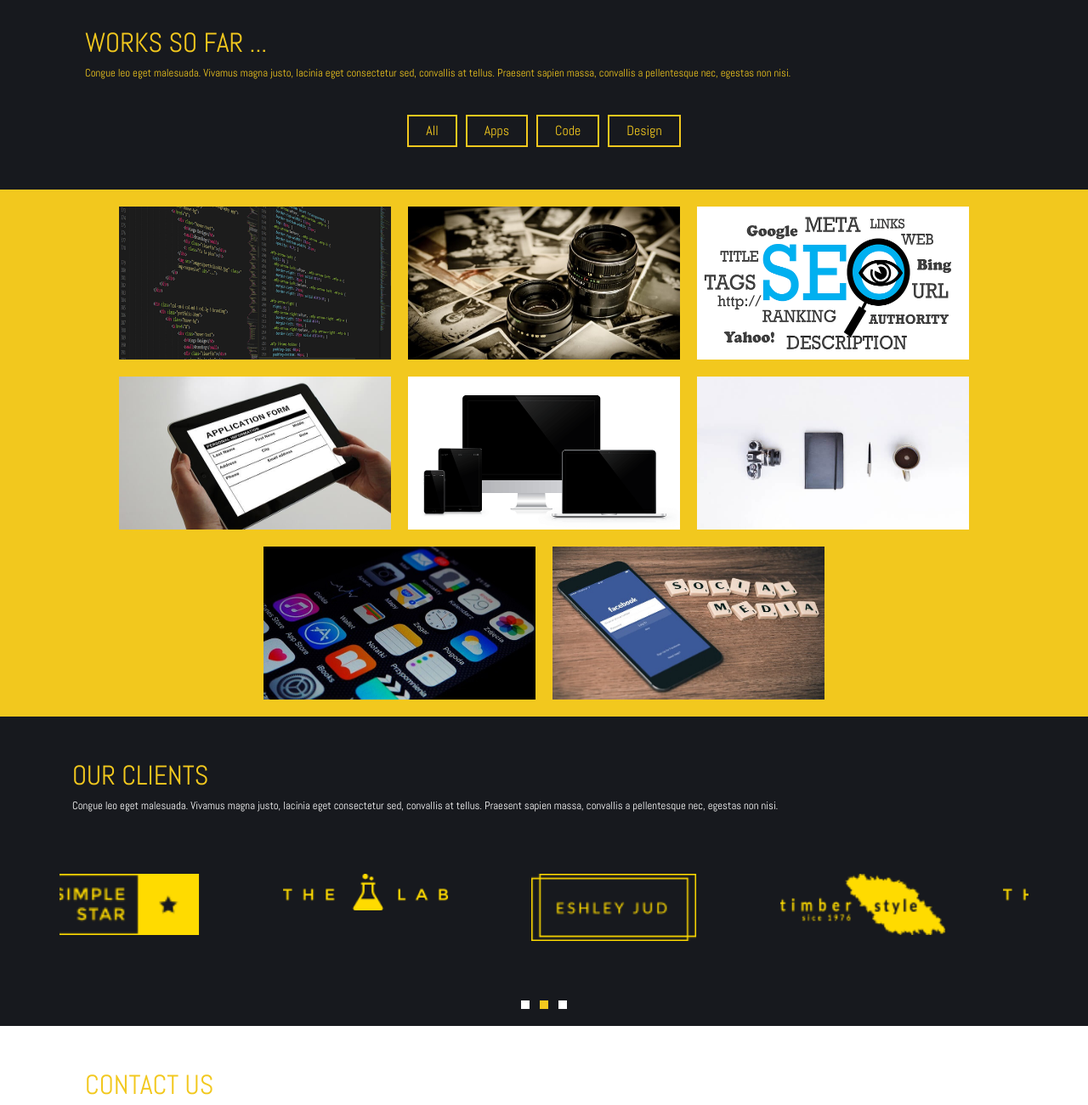
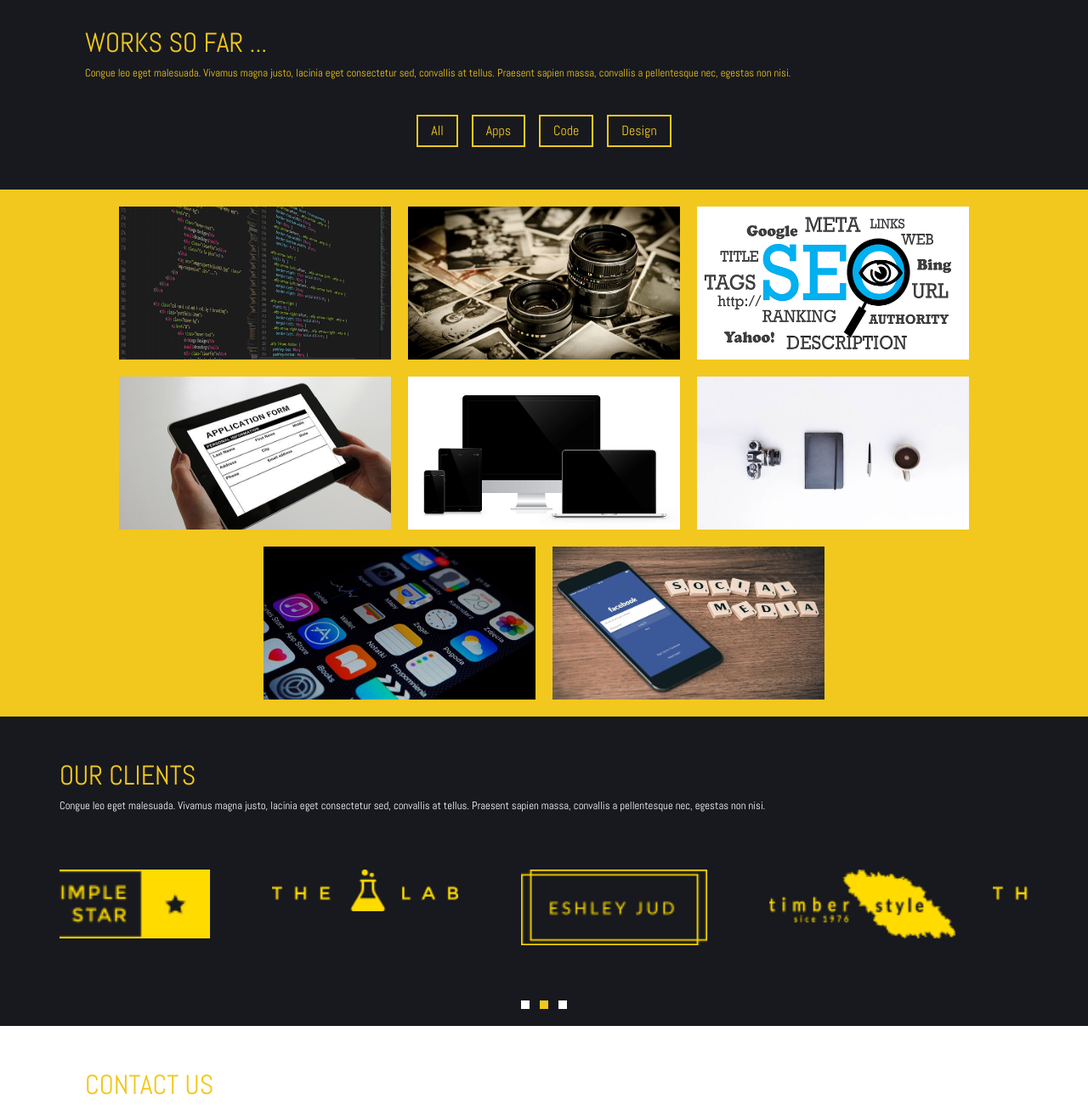
Before and after one commit to Rafal-Kowalczyk/Montreal-Page, a website: page index.html in a window 1280 px wide. Shown: the part 1280-2580 px from the top of the page at 85% size. Drawn offline with nearby package versions, Linux system fonts and the light colour scheme.

Commit message:
Fix styles mobile

```diff
--- a/assets/sass/style.scss
+++ b/assets/sass/style.scss
@@ -238,8 +238,8 @@ header {
             .nav-item {
                 border: 2px solid $color-yellow;
                 background-color: $color-black;
-                margin: 0 5px;
-                padding: 5px 20px;
+                margin: 0 8px;
+                padding: 5px 15px;
                 color: $color-yellow;
                 text-decoration: none;
                 transition: $button-transition;
@@ -331,6 +331,7 @@ header {
     padding: 50px 30px 20px;
 
     .clients-text {
+        padding: 0;
         .clients-title {
             color: $color-yellow;
         }
@@ -376,8 +377,8 @@ header {
                 img {
                     margin-top: 10px;
                     margin-bottom: 30px;
-                    padding: 0 20px;
-                    width: 80%;
+                    padding: 0;
+                    width: 75%;
                 }
             }
         }
```
Also changed, not shown: assets/css/style.css, assets/css/style.prefixed.css, 2 other files.
